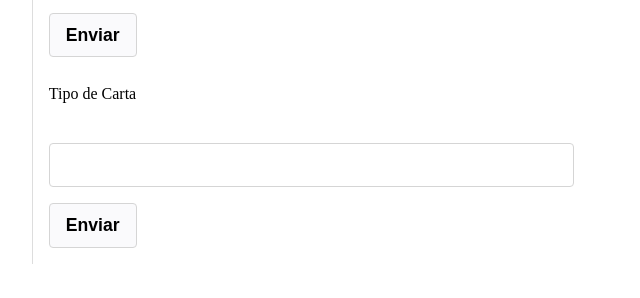
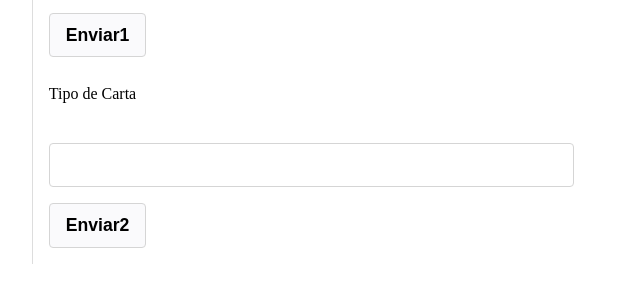
Before and after one commit to progIII-Luis-Junior-Javier/progIII-calentamiento, a website: page html/list.html in a window 1280 px wide. Shown: the part 272-570 px from the top of the page, 244-884 px from the left. Drawn offline with Linux system fonts and the light colour scheme.

Commit message:
Cambio en el boton como prueba

```diff
--- a/html/list.html
+++ b/html/list.html
@@ -26,7 +26,7 @@
                     </div>
                     <div class="form-group">
                         <div class="offset-form-col-4 form-col-8">
-                            <button id="boton-buscarNumber">Enviar</button>
+                            <button id="boton-buscarNumber">Enviar1</button>
                         </div>
                     </div>
                     <div class="form-group">
@@ -39,7 +39,7 @@
                     </div>
                     <div class="form-group">
                         <div class="offset-form-col-4 form-col-8">
-                            <button id="boton-buscarType">Enviar</button>
+                            <button id="boton-buscarType">Enviar2</button>
                         </div>
                     </div>
 
```
